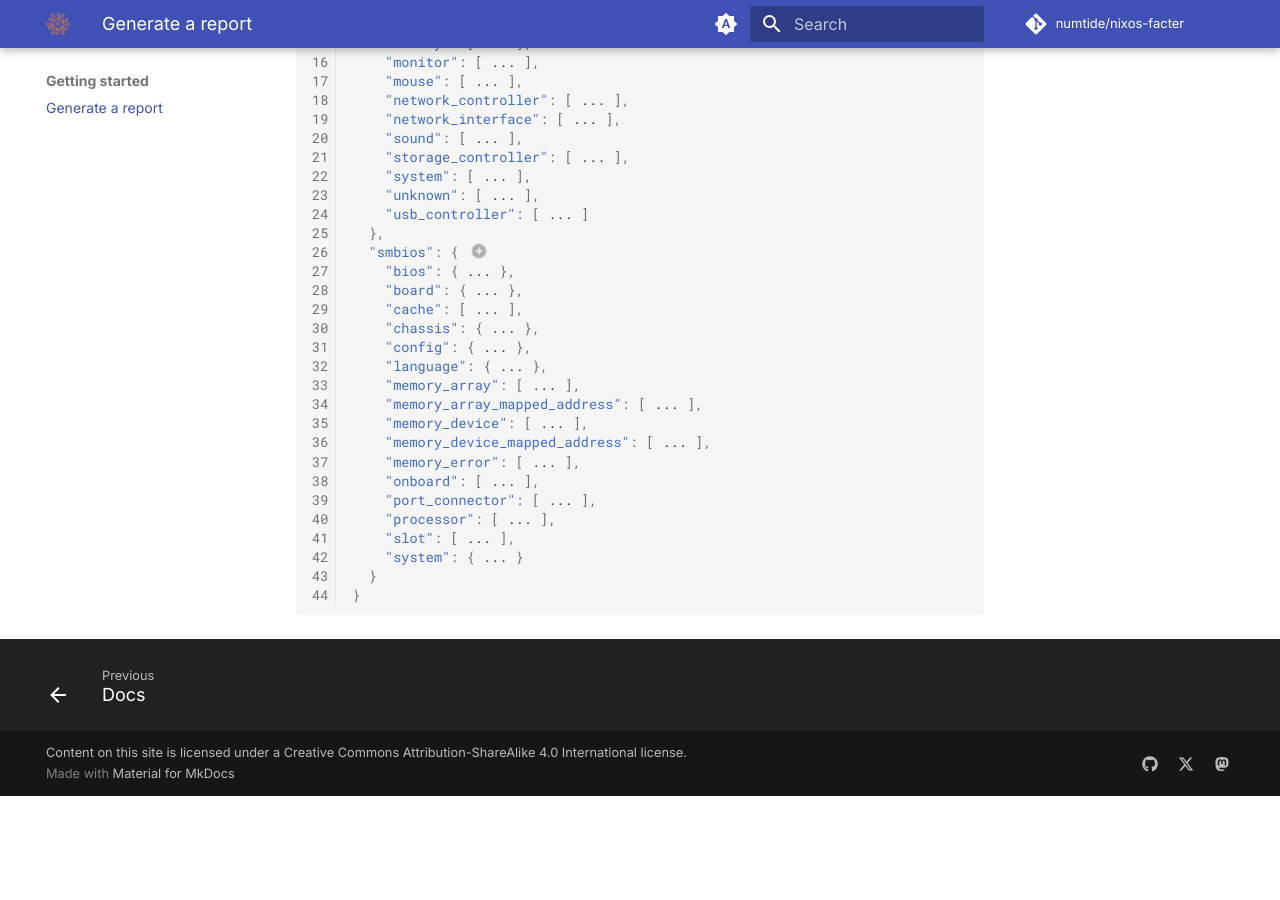
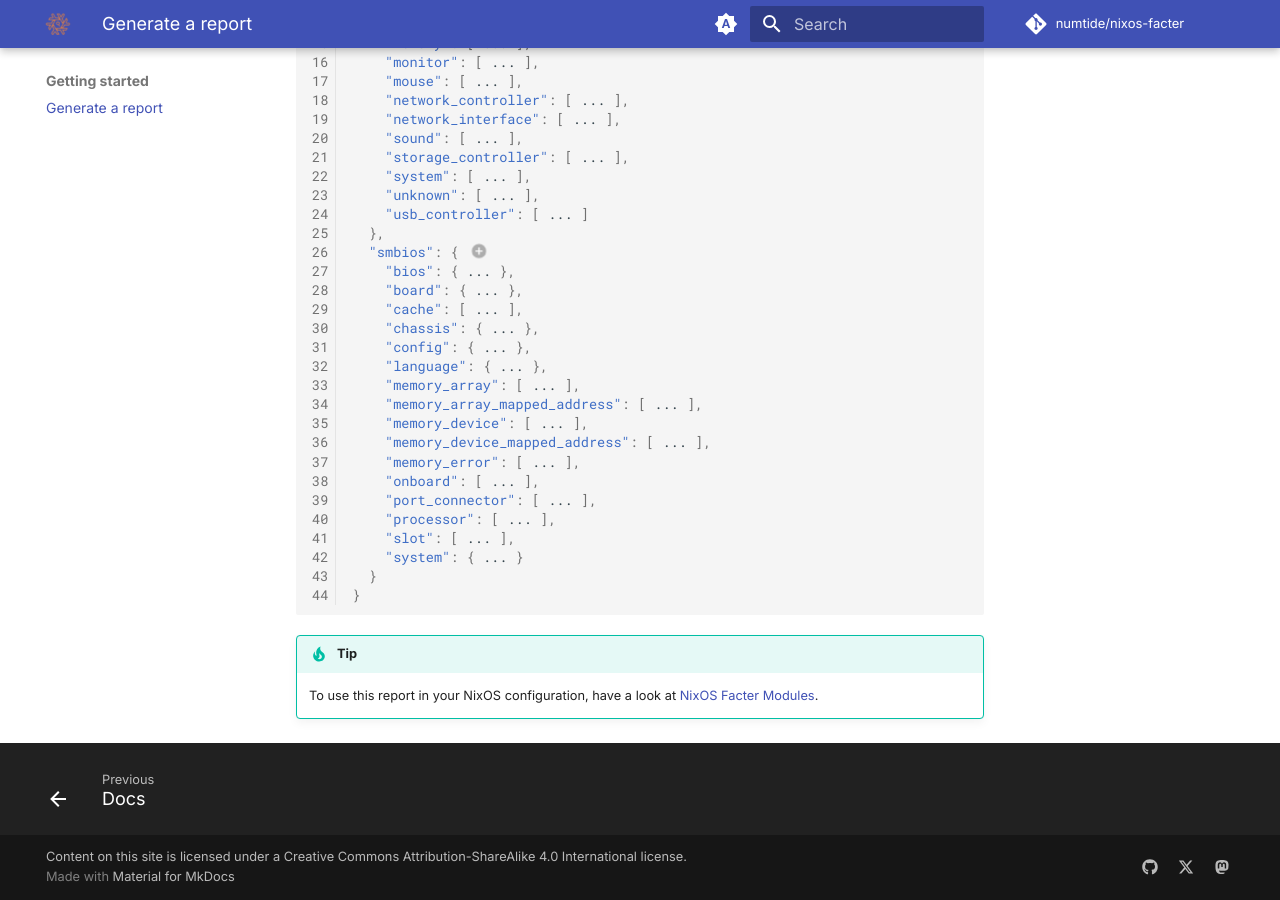
Before and after one commit to numtide/nixos-facter, an MkDocs documentation site: the page built from docs/content/getting-started/generate-report.md, in a window 1280 px wide and 900 px high, scrolled down 896 px. Built offline with MkDocs 1.6.1 and Material for MkDocs 9.7.7, drawn with Linux system fonts in a browser that asks for light colours; comment, search, counter and statistics services are not loaded; the version menu is left out; before the commit the page ends 1692 px from its top, so only the background shows below that.

Commit message:
feat: mention nixos facter modules in getting started

```diff
--- a/docs/content/getting-started/generate-report.md
+++ b/docs/content/getting-started/generate-report.md
@@ -70,9 +70,14 @@ This will scan your system and produce a JSON-based report in a file named `fact
 4. All the various bits of hardware that could be detected.
 5. [System Management BIOS] information if available.
 
+!!! tip
+
+    To use this report in your NixOS configuration, have a look at [NixOS Facter Modules].
+
 [Nix]: https://nixos.org
 [Numtide]: https://numtide.com
 [Numtide Binary Cache]: https://numtide.cachix.org
 [nixos-facter]: https://github.com/numtide/nixos-facter
 [nixpkgs]: https://github.com/nixos/nixpkgs
 [System Management BIOS]: https://wiki.osdev.org/System_Management_BIOS
+[NixOS Facter Modules]: https://github.com/numtide/nixos-facter-modules
```
